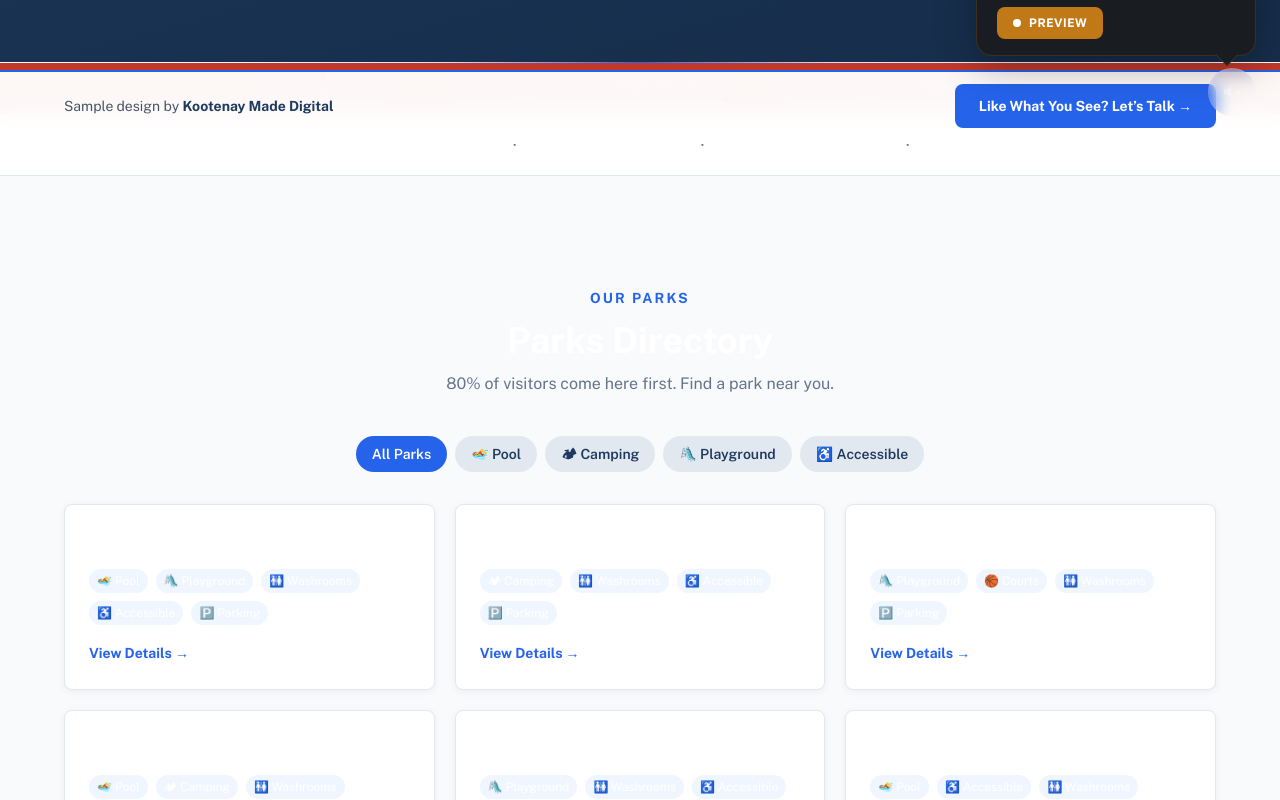
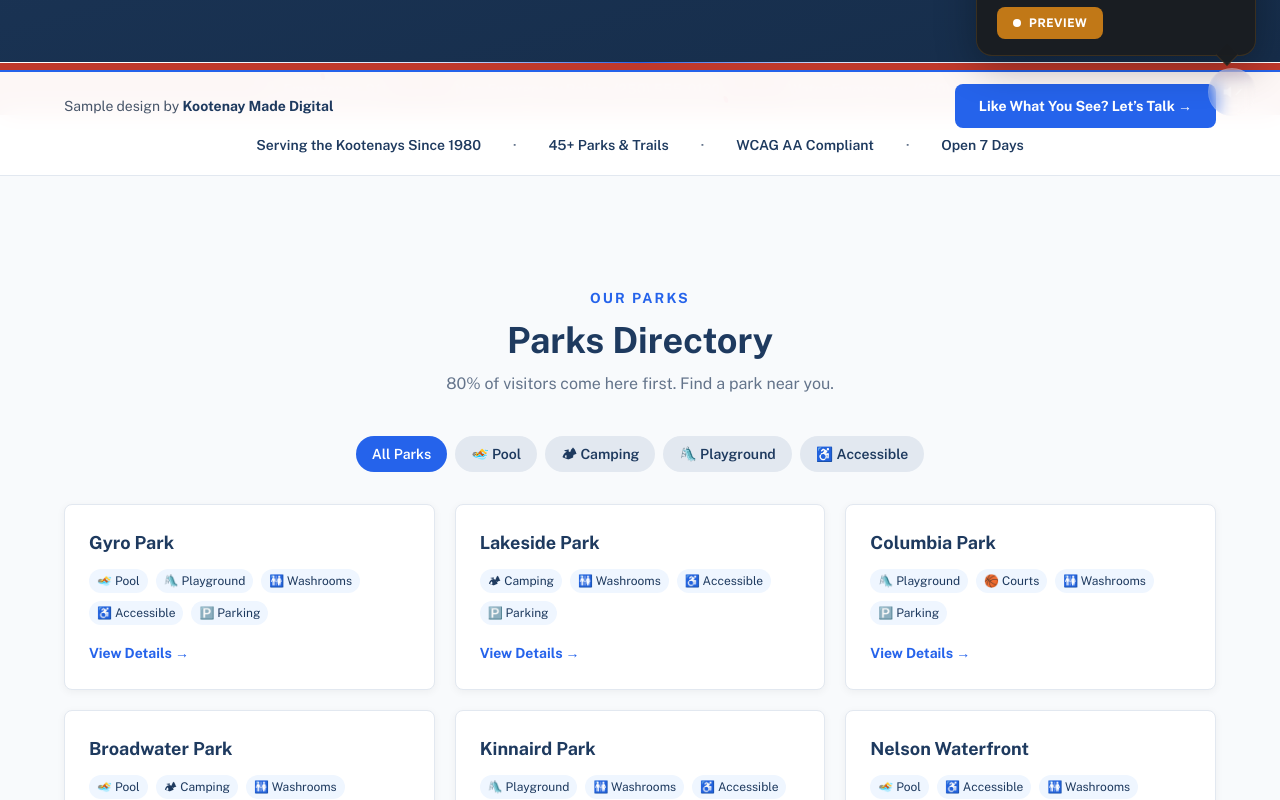
Before and after one commit to AgentWarhead/kootenay-made, a Next.js app: page /styles/demos/government-municipal in a window 1280 px wide. Shown: the part 660-1460 px from the top of the page. Built offline with nearby package versions, Linux system fonts and the light colour scheme.

Commit message:
government: fix ALL white-on-white text across every section

```diff
--- a/src/app/styles/demos/government-municipal/page.tsx
+++ b/src/app/styles/demos/government-municipal/page.tsx
@@ -432,13 +432,13 @@ export default function GovernmentMunicipalPage() {
         <div className="py-5 px-6"
           style={{ backgroundColor: hc ? '#f0f0f0' : '#ffffff', borderBottom: hc ? '2px solid #000000' : '1px solid #e2e8f0' }}>
           <div className="max-w-5xl mx-auto flex flex-wrap justify-center items-center gap-4 md:gap-8 text-sm font-semibold">
-            <span style={{ color: '#fff' }}>Serving the Kootenays Since 1980</span>
+            <span style={{ color: C.navy }}>Serving the Kootenays Since 1980</span>
             <span style={{ color: C.slateLight }}>·</span>
-            <span style={{ color: '#fff' }}>45+ Parks &amp; Trails</span>
+            <span style={{ color: C.navy }}>45+ Parks &amp; Trails</span>
             <span style={{ color: C.slateLight }}>·</span>
-            <span style={{ color: '#fff' }}>WCAG AA Compliant</span>
+            <span style={{ color: C.navy }}>WCAG AA Compliant</span>
             <span style={{ color: C.slateLight }}>·</span>
-            <span style={{ color: '#fff' }}>Open 7 Days</span>
+            <span style={{ color: C.navy }}>Open 7 Days</span>
           </div>
         </div>
 
@@ -447,7 +447,7 @@ export default function GovernmentMunicipalPage() {
           <div className="max-w-6xl mx-auto">
             <Reveal className="text-center mb-10">
               <p className="text-sm font-bold uppercase tracking-widest mb-3" style={{ color: C.blue, letterSpacing: '0.15em' }}>Our Parks</p>
-              <h2 id="parks-heading" className="text-2xl md:text-4xl font-bold" style={{ color: '#fff' }}>Parks Directory</h2>
+              <h2 id="parks-heading" className="text-2xl md:text-4xl font-bold" style={{ color: C.navy }}>Parks Directory</h2>
               <p className="mt-3 max-w-xl mx-auto text-base" style={{ color: C.slateLight }}>80% of visitors come here first. Find a park near you.</p>
             </Reveal>
             {/* Filter by amenity */}
@@ -474,10 +474,10 @@ export default function GovernmentMunicipalPage() {
                 <Reveal key={park.name} delay={i * 0.07}>
                   <div className="park-card rounded-lg p-6"
                     style={{ backgroundColor: C.white, border: hc ? '2px solid #000000' : '1px solid #e2e8f0', boxShadow: hc ? 'none' : '0 2px 8px rgba(0,0,0,0.05)' }}>
-                    <h3 className="text-lg font-bold mb-3" style={{ color: '#fff' }}>{park.name}</h3>
+                    <h3 className="text-lg font-bold mb-3" style={{ color: C.navy }}>{park.name}</h3>
                     <div className="flex flex-wrap gap-2 mb-4">
                       {park.amenities.map((amenity) => (
-                        <span key={amenity} className="text-xs px-2 py-1 rounded-full" style={{ backgroundColor: hc ? '#e0e0e0' : '#eff6ff', color: '#fff', border: hc ? '1px solid #000' : 'none' }}>{amenity}</span>
+                        <span key={amenity} className="text-xs px-2 py-1 rounded-full" style={{ backgroundColor: hc ? '#e0e0e0' : '#eff6ff', color: C.navy, border: hc ? '1px solid #000' : 'none' }}>{amenity}</span>
                       ))}
                     </div>
                     <a href="#contact" className="gov-focusable text-sm font-bold transition-colors" style={{ color: C.blue, textDecoration: hc ? 'underline' : 'none' }}
@@ -500,7 +500,7 @@ export default function GovernmentMunicipalPage() {
           <div className="max-w-6xl mx-auto">
             <Reveal className="text-center mb-14">
               <p className="text-sm font-bold uppercase tracking-widest mb-3" style={{ color: C.blue, letterSpacing: '0.15em' }}>Self-Service</p>
-              <h2 id="services-heading" className="text-2xl md:text-4xl font-bold" style={{ color: '#fff' }}>Quick Services</h2>
+              <h2 id="services-heading" className="text-2xl md:text-4xl font-bold" style={{ color: C.navy }}>Quick Services</h2>
               <p className="mt-3 max-w-xl mx-auto text-base" style={{ color: C.slateLight }}>Handle it online. No hold music. No wait times.</p>
             </Reveal>
             <div className="grid grid-cols-2 sm:grid-cols-3 md:grid-cols-6 gap-4">
@@ -523,7 +523,7 @@ export default function GovernmentMunicipalPage() {
                   onMouseEnter={(e) => (e.currentTarget.style.backgroundColor = hc ? '#e0e0e0' : '#eff6ff')}
                   onMouseLeave={(e) => (e.currentTarget.style.backgroundColor = hc ? '#f0f0f0' : '#f8fafc')}>
                   <span className="text-3xl">{tile.icon}</span>
-                  <span className="text-xs font-bold leading-tight" style={{ color: '#fff' }}>{tile.label}</span>
+                  <span className="text-xs font-bold leading-tight" style={{ color: C.navy }}>{tile.label}</span>
                 </a>
               ))}
             </div>
@@ -536,7 +536,7 @@ export default function GovernmentMunicipalPage() {
           <div className="max-w-5xl mx-auto">
             <Reveal className="text-center mb-14">
               <p className="text-sm font-bold uppercase tracking-widest mb-3" style={{ color: C.blue, letterSpacing: '0.15em' }}>Keep Informed</p>
-              <h2 id="news-heading" className="text-2xl md:text-4xl font-bold" style={{ color: '#fff' }}>News &amp; Announcements</h2>
+              <h2 id="news-heading" className="text-2xl md:text-4xl font-bold" style={{ color: C.navy }}>News &amp; Announcements</h2>
             </Reveal>
             <div className="flex flex-col gap-5">
               {[
@@ -553,7 +553,7 @@ export default function GovernmentMunicipalPage() {
                     </div>
                     <div className="w-px self-stretch" style={{ backgroundColor: hc ? '#000000' : '#e2e8f0' }} />
                     <div>
-                      <p className="text-base font-semibold leading-snug" style={{ color: '#fff' }}>{item.headline}</p>
+                      <p className="text-base font-semibold leading-snug" style={{ color: C.navy }}>{item.headline}</p>
                       <a href="#contact" className="gov-focusable text-sm font-semibold mt-2 inline-block transition-colors" style={{ color: C.blue, textDecoration: hc ? 'underline' : 'none' }}>
                         Read More &rarr;
                       </a>
@@ -569,7 +569,7 @@ export default function GovernmentMunicipalPage() {
         <section className="py-20 md:py-28 px-6" style={{ backgroundColor: C.white }} aria-labelledby="gallery-heading">
           <div className="max-w-6xl mx-auto">
             <Reveal className="text-center mb-12">
-              <h2 id="gallery-heading" className="text-2xl md:text-4xl font-bold" style={{ color: '#fff' }}>Our Parks &amp; Facilities</h2>
+              <h2 id="gallery-heading" className="text-2xl md:text-4xl font-bold" style={{ color: C.navy }}>Our Parks &amp; Facilities</h2>
               <p className="mt-4 max-w-xl mx-auto text-base" style={{ color: C.slateLight }}>From trail networks to indoor recreation centres — something for everyone.</p>
             </Reveal>
             <Reveal delay={0.1} className="mb-10">
@@ -599,7 +599,7 @@ export default function GovernmentMunicipalPage() {
           <div className="max-w-6xl mx-auto">
             <Reveal className="text-center mb-10">
               <p className="text-sm font-bold uppercase tracking-widest mb-3" style={{ color: C.blue, letterSpacing: '0.15em' }}>Better Serving Residents</p>
-              <h2 id="digital-heading" className="text-2xl md:text-4xl font-bold" style={{ color: '#fff' }}>Digital Services</h2>
+              <h2 id="digital-heading" className="text-2xl md:text-4xl font-bold" style={{ color: C.navy }}>Digital Services</h2>
             </Reveal>
             <Reveal delay={0.05} className="text-center mb-14">
               <p className="text-base md:text-lg leading-relaxed max-w-2xl mx-auto" style={{ color: 'rgba(255,255,255,0.7)' }}>
@@ -617,8 +617,8 @@ export default function GovernmentMunicipalPage() {
                   <div className="p-8 rounded-lg transition-shadow"
                     style={{ backgroundColor: C.white, borderLeft: C.cardBorder, boxShadow: hc ? 'none' : '0 2px 12px rgba(0,0,0,0.06)', border: hc ? '2px solid #000000' : undefined }}>
                     <div className="w-12 h-12 rounded-lg flex items-center justify-center mb-5" style={{ backgroundColor: hc ? '#e0e0e0' : '#eff6ff' }} aria-hidden="true">{card.icon}</div>
-                    <h3 className="text-xl font-bold mb-3" style={{ color: '#fff' }}>{card.title}</h3>
-                    <p className="text-base leading-relaxed" style={{ color: 'rgba(255,255,255,0.7)' }}>{card.desc}</p>
+                    <h3 className="text-xl font-bold mb-3" style={{ color: C.navy }}>{card.title}</h3>
+                    <p className="text-base leading-relaxed" style={{ color: C.slateLight }}>{card.desc}</p>
                   </div>
                 </Reveal>
               ))}
@@ -632,7 +632,7 @@ export default function GovernmentMunicipalPage() {
           <div className="max-w-5xl mx-auto">
             <Reveal className="text-center mb-14">
               <p className="text-sm font-bold uppercase tracking-widest mb-3" style={{ color: C.blue, letterSpacing: '0.15em' }}>The Process</p>
-              <h2 id="hiw-heading" className="text-2xl md:text-4xl font-bold" style={{ color: '#fff' }}>How It Works</h2>
+              <h2 id="hiw-heading" className="text-2xl md:text-4xl font-bold" style={{ color: C.navy }}>How It Works</h2>
             </Reveal>
             <div className="grid grid-cols-1 md:grid-cols-3 gap-10">
               {[
@@ -645,8 +645,8 @@ export default function GovernmentMunicipalPage() {
                     <div className="w-12 h-12 rounded-full flex items-center justify-center flex-shrink-0 font-bold text-xl text-white"
                       style={{ backgroundColor: C.blue, border: hc ? '2px solid #000000' : 'none', minWidth: '48px' }}>{step.num}</div>
                     <div>
-                      <h3 className="text-xl font-bold mb-2" style={{ color: '#fff' }}>{step.title}</h3>
-                      <p className="text-base leading-relaxed" style={{ color: 'rgba(255,255,255,0.7)' }}>{step.desc}</p>
+                      <h3 className="text-xl font-bold mb-2" style={{ color: C.navy }}>{step.title}</h3>
+                      <p className="text-base leading-relaxed" style={{ color: C.slateLight }}>{step.desc}</p>
                     </div>
                   </div>
                 </Reveal>
@@ -672,7 +672,7 @@ export default function GovernmentMunicipalPage() {
           <div className="max-w-6xl mx-auto">
             <Reveal className="text-center mb-14">
               <p className="text-sm font-bold uppercase tracking-widest mb-3" style={{ color: C.blue, letterSpacing: '0.15em' }}>Community Feedback</p>
-              <h2 id="testimonials-heading" className="text-2xl md:text-4xl font-bold" style={{ color: '#fff' }}>What Residents Say</h2>
+              <h2 id="testimonials-heading" className="text-2xl md:text-4xl font-bold" style={{ color: C.navy }}>What Residents Say</h2>
             </Reveal>
             <div className="grid grid-cols-1 md:grid-cols-3 gap-8">
               {[
@@ -687,7 +687,7 @@ export default function GovernmentMunicipalPage() {
                       {[...Array(5)].map((_, j) => <span key={j} style={{ color: hc ? '#000000' : '#f59e0b', fontSize: '1.25rem' }} aria-hidden="true">★</span>)}
                     </div>
                     <blockquote>
-                      <p className="text-base font-semibold leading-relaxed mb-5 italic" style={{ color: '#fff' }}>&ldquo;{t.quote}&rdquo;</p>
+                      <p className="text-base font-semibold leading-relaxed mb-5 italic" style={{ color: C.navy }}>&ldquo;{t.quote}&rdquo;</p>
                       <footer>
                         <cite className="text-sm font-bold not-italic" style={{ color: C.blue }}>— {t.name}</cite>
                         <p className="text-xs mt-1" style={{ color: C.slateLight }}>{t.org} &middot; {t.town}</p>
@@ -708,7 +708,7 @@ export default function GovernmentMunicipalPage() {
           <div className="max-w-3xl mx-auto">
             <Reveal className="text-center mb-14">
               <p className="text-sm font-bold uppercase tracking-widest mb-3" style={{ color: C.blue, letterSpacing: '0.15em' }}>Questions &amp; Answers</p>
-              <h2 id="faq-heading" className="text-2xl md:text-4xl font-bold" style={{ color: '#fff' }}>Common Questions</h2>
+              <h2 id="faq-heading" className="text-2xl md:text-4xl font-bold" style={{ color: C.navy }}>Common Questions</h2>
             </Reveal>
             <Reveal delay={0.1}>
               <FAQAccordion hc={hc} items={[
@@ -730,8 +730,8 @@ export default function GovernmentMunicipalPage() {
             <div className="grid grid-cols-1 md:grid-cols-2 gap-14 items-center">
               <Reveal>
                 <p className="text-sm font-bold uppercase tracking-widest mb-4" style={{ color: C.blue, letterSpacing: '0.15em' }}>About Us</p>
-                <h2 id="about-heading" className="text-2xl md:text-4xl font-bold mb-6" style={{ color: '#fff' }}>Committed to Our Communities Since 1980</h2>
-                <p className="text-base leading-relaxed mb-5" style={{ color: 'rgba(255,255,255,0.7)' }}>
+                <h2 id="about-heading" className="text-2xl md:text-4xl font-bold mb-6" style={{ color: C.navy }}>Committed to Our Communities Since 1980</h2>
+                <p className="text-base leading-relaxed mb-5" style={{ color: C.slateLight }}>
                   West Kootenay Parks &amp; Recreation has been enriching lives across the region for over four decades. From Nelson to Castlegar, Trail to Rossland, our team manages parks, trails, sports facilities, aquatic centres, and hundreds of recreation programs for all ages and abilities.
                 </p>
                 <p className="text-base leading-relaxed mb-8" style={{ color: 'rgba(255,255,255,0.7)' }}>
@@ -764,7 +764,7 @@ export default function GovernmentMunicipalPage() {
           <div className="max-w-6xl mx-auto">
             <Reveal className="text-center mb-14">
               <p className="text-sm font-bold uppercase tracking-widest mb-3" style={{ color: C.blue, letterSpacing: '0.15em' }}>Get in Touch</p>
-              <h2 id="contact-heading" className="text-2xl md:text-4xl font-bold" style={{ color: '#fff' }}>Contact West Kootenay Parks &amp; Rec</h2>
+              <h2 id="contact-heading" className="text-2xl md:text-4xl font-bold" style={{ color: C.navy }}>Contact West Kootenay Parks &amp; Rec</h2>
             </Reveal>
             <div className="grid grid-cols-1 md:grid-cols-2 gap-12 items-start">
               <Reveal>
@@ -779,9 +779,9 @@ export default function GovernmentMunicipalPage() {
                       <div>
                         <div className="text-xs font-bold uppercase tracking-wider mb-0.5" style={{ color: C.slateLight }}>{item.label}</div>
                         {item.href ? (
-                          <a href={item.href} className="gov-focusable font-semibold text-base" style={{ color: '#fff', textDecoration: hc ? 'underline' : 'none' }}>{item.value}</a>
+                          <a href={item.href} className="gov-focusable font-semibold text-base" style={{ color: C.navy, textDecoration: hc ? 'underline' : 'none' }}>{item.value}</a>
                         ) : (
-                          <span className="font-semibold text-base" style={{ color: '#fff' }}>{item.value}</span>
+                          <span className="font-semibold text-base" style={{ color: C.navy }}>{item.value}</span>
                         )}
                       </div>
                     </div>
```
